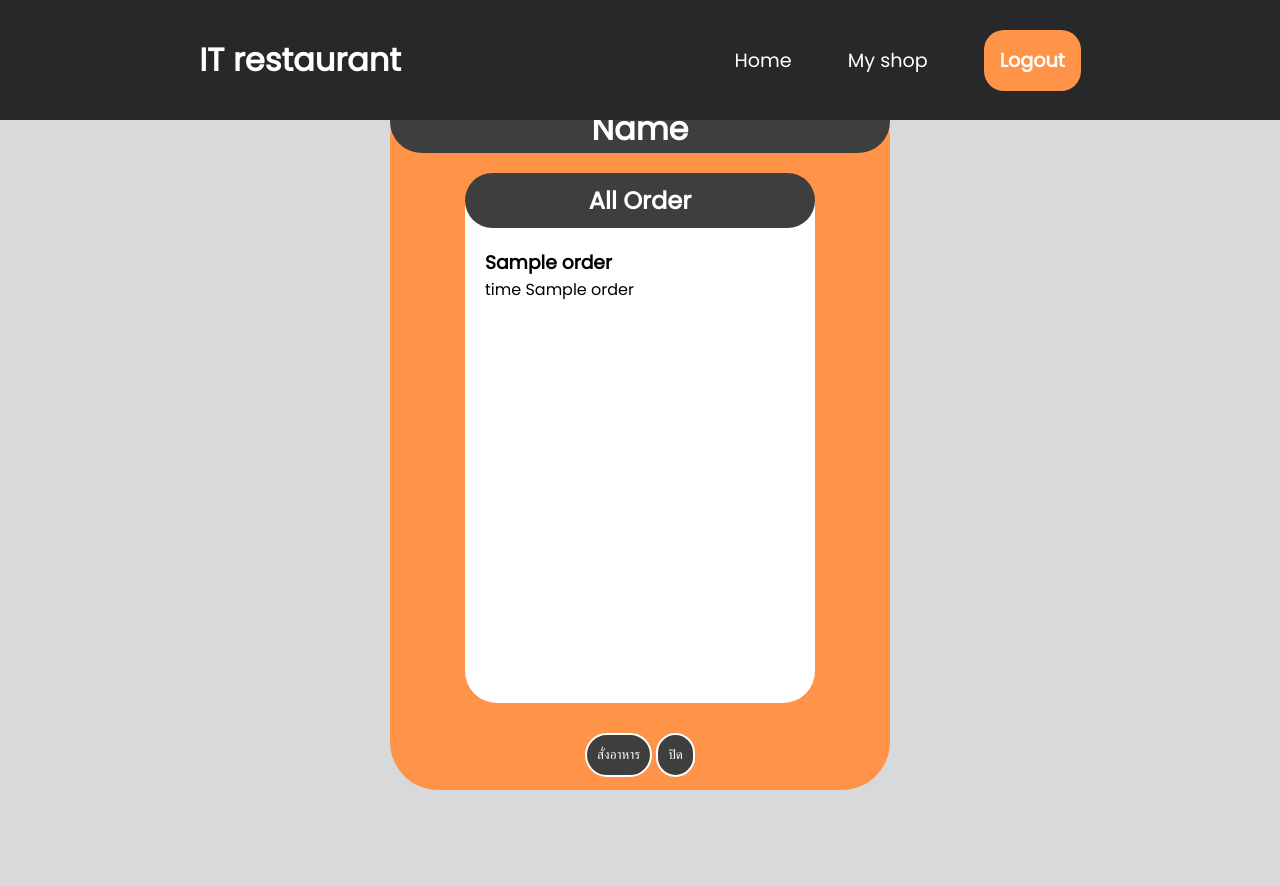
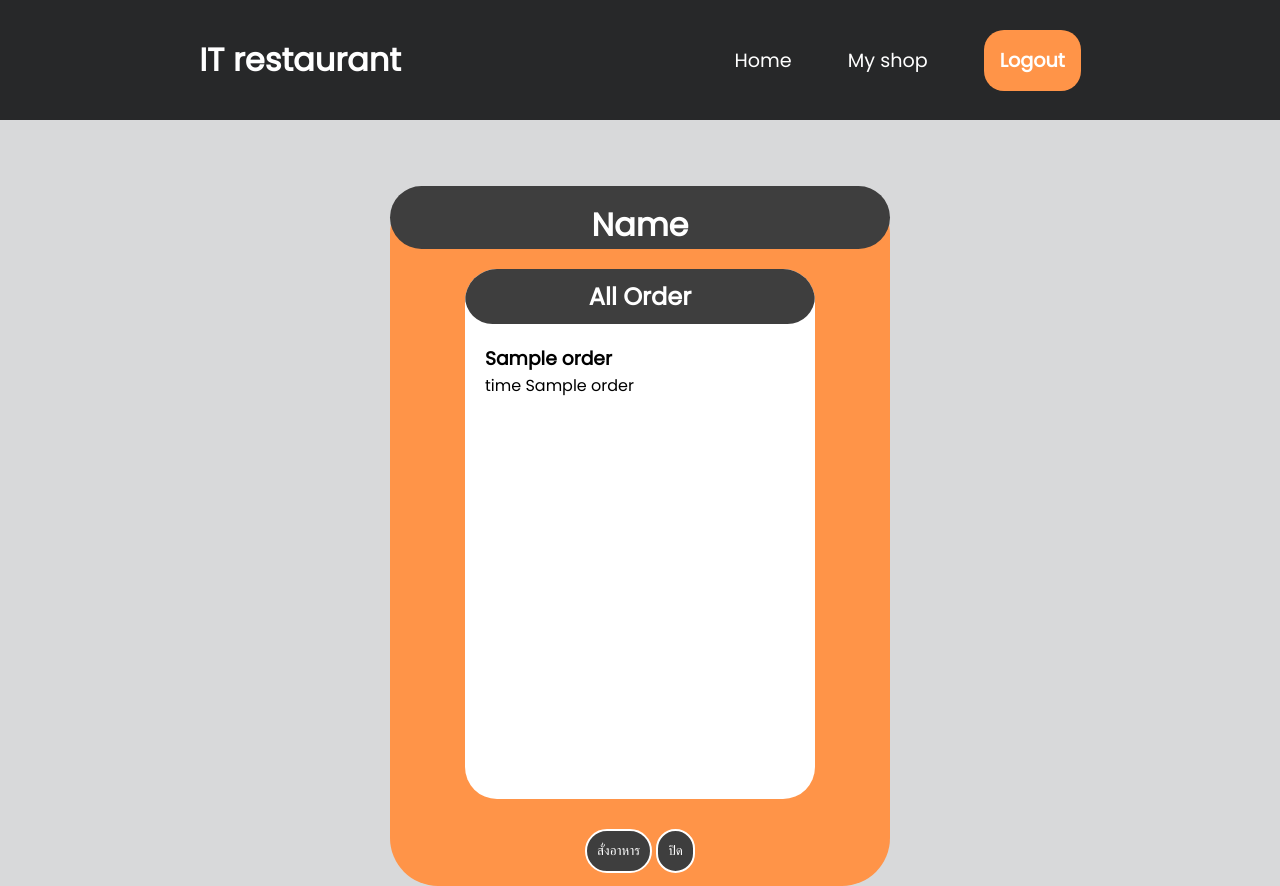
Before and after one commit to YoSirawit/All-S-Project, a Flask app: template templates/shoppage.html in a window 1280 px wide. Before the commit the page ends 790 px from the top, so only its background shows below. Run offline with Flask 3, Linux system fonts and the light colour scheme; the template is opened without the code that fills it: most values are stand-ins (such as "Sample title", 1, 10 or a date in 2020); some web fonts are replaced.

```diff
--- a/static/css/shoppage.css
+++ b/static/css/shoppage.css
@@ -17,7 +17,7 @@ body {
     height: 700px;
     background: rgb(255, 148, 72);
     border-radius: 3rem;
-    margin-top: 5rem;
+    margin-top: 17rem;
     text-align: center;
 }
 
@@ -33,9 +33,9 @@ body {
     display: none;
     position: absolute;
     width: 350px;
-    height: 400px;
+    height: 530px;
     background: white;
-    border-radius: 1rem;
+    border-radius: 2rem;
     margin: auto;
     text-align: center;
 }
@@ -45,7 +45,7 @@ body {
     color: white;
     padding-top: 10px;
     padding-bottom: 10px;
-    border-radius: 10px;
+    border-radius: 2rem;
 }
 
 #orderbox #ormenu {
@@ -73,6 +73,8 @@ body {
     margin: auto;
     text-align: center;
     margin-bottom: 20px;
+    overflow-x: hidden;
+    overflow-y: scroll;
 }
 
 #allorder h2 {
```
